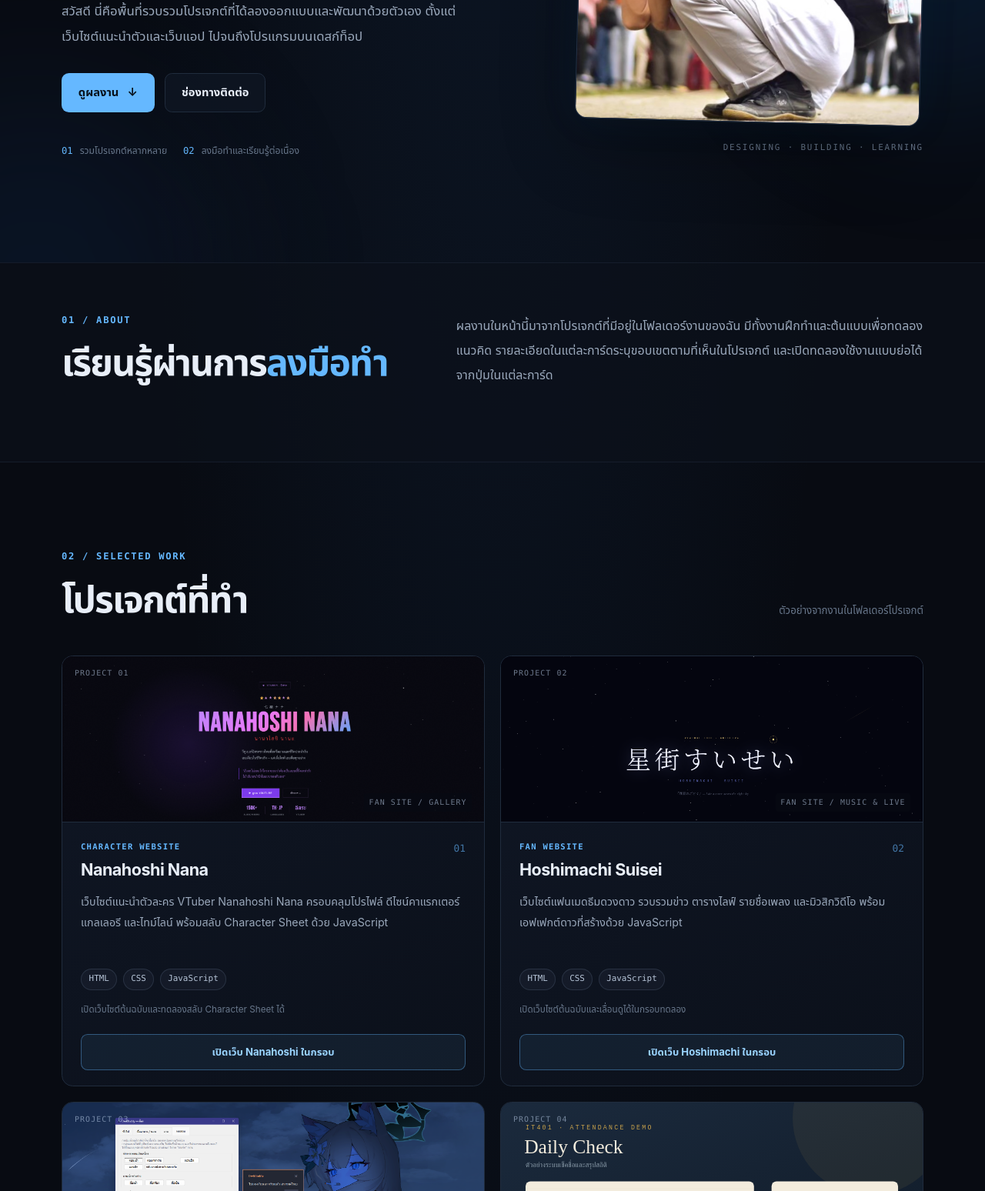
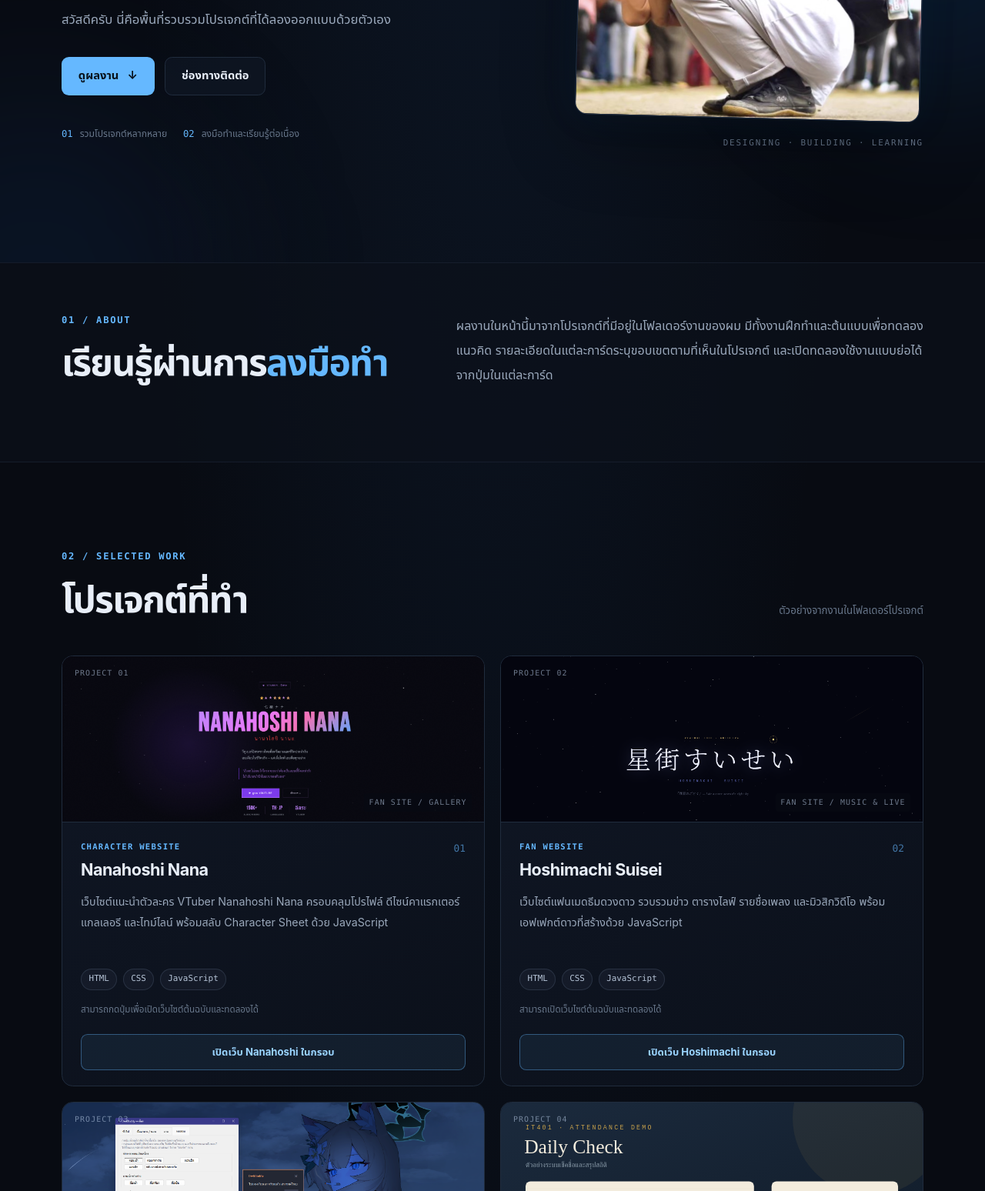
Before and after one commit to sook001/Portfolio-, a plain HTML site: page index.html in a window 1280 px wide. Shown: the part 427-1975 px from the top of the page at 77% size. Drawn offline with Linux system fonts and the light colour scheme.

Commit message:
Update index.html

```diff
--- a/index.html
+++ b/index.html
@@ -41,8 +41,7 @@
               ให้เป็น<span class="text-accent">ผลงานจริง</span>
             </h1>
             <p class="hero__description">
-              สวัสดี นี่คือพื้นที่รวบรวมโปรเจกต์ที่ได้ลองออกแบบและพัฒนาด้วยตัวเอง
-              ตั้งแต่เว็บไซต์แนะนำตัวและเว็บแอป ไปจนถึงโปรแกรมบนเดสก์ท็อป
+              สวัสดีครับ นี่คือพื้นที่รวบรวมโปรเจกต์ที่ได้ลองออกแบบด้วยตัวเอง
             </p>
             <div class="hero__actions">
               <a class="button button--primary" href="#projects">
@@ -98,7 +97,7 @@
             <h2 class="section__title">เรียนรู้ผ่านการ<span class="text-accent">ลงมือทำ</span></h2>
           </div>
           <p class="about__text">
-            ผลงานในหน้านี้มาจากโปรเจกต์ที่มีอยู่ในโฟลเดอร์งานของฉัน
+            ผลงานในหน้านี้มาจากโปรเจกต์ที่มีอยู่ในโฟลเดอร์งานของผม
             มีทั้งงานฝึกทำและต้นแบบเพื่อทดลองแนวคิด รายละเอียดในแต่ละการ์ดระบุขอบเขตตามที่เห็นในโปรเจกต์
             และเปิดทดลองใช้งานแบบย่อได้จากปุ่มในแต่ละการ์ด
           </p>
@@ -146,7 +145,7 @@
                   <li>CSS</li>
                   <li>JavaScript</li>
                 </ul>
-                <p class="project-card__hint">เปิดเว็บไซต์ต้นฉบับและทดลองสลับ Character Sheet ได้</p>
+                <p class="project-card__hint">สามารถกดปุ่มเพื่อเปิดเว็บไซต์ต้นฉบับและทดลองได้</p>
               </div>
               <button
                 class="project-preview__toggle"
@@ -201,7 +200,7 @@
                   <li>CSS</li>
                   <li>JavaScript</li>
                 </ul>
-                <p class="project-card__hint">เปิดเว็บไซต์ต้นฉบับและเลื่อนดูได้ในกรอบทดลอง</p>
+                <p class="project-card__hint">สามารถเปิดเว็บไซต์ต้นฉบับและทดลองได้</p>
               </div>
               <button
                 class="project-preview__toggle"
@@ -365,7 +364,7 @@
           <p class="eyebrow">04 / GET IN TOUCH</p>
           <h2 class="contact__title">มีโปรเจกต์น่าสนใจไหม?<br /><span class="text-accent">มาคุยกันได้</span></h2>
           <p class="contact__description">
-            ติดต่อหรือดูผลงานเพิ่มเติมได้ที่นี่
+            ติดต่อทางอีเมลหรือ GitHub ได้
           </p>
           <div class="contact__placeholder" role="list" aria-label="ช่องทางติดต่อ">
             <div class="contact__copy-wrap" role="listitem">
```
